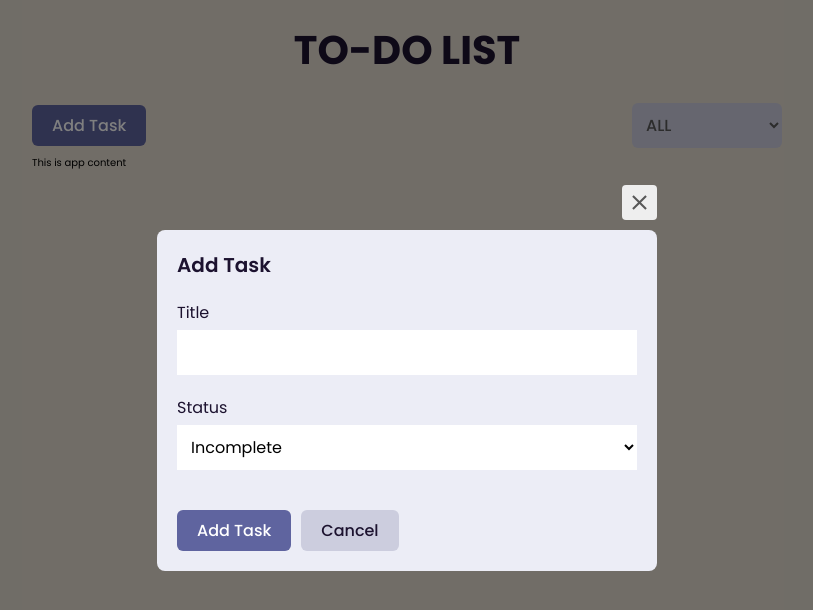
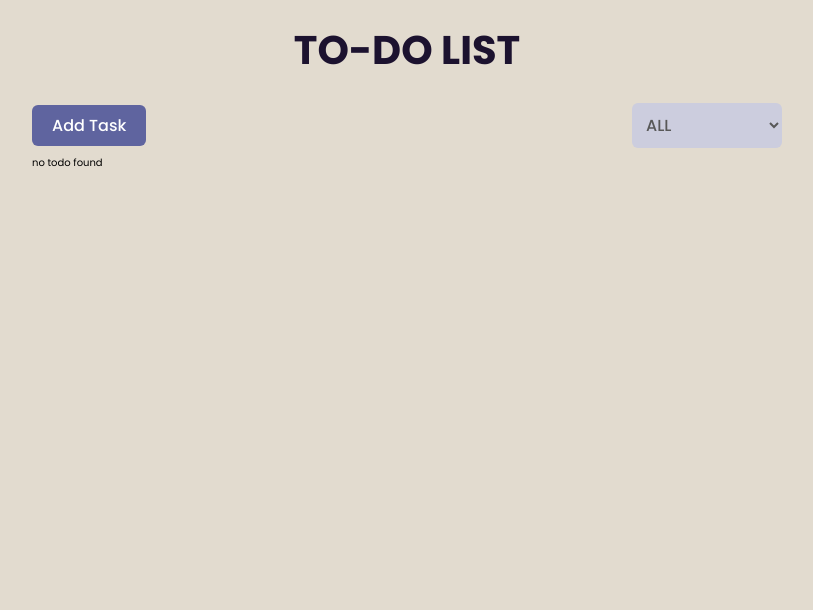
Before and after one commit to chan-kristine/Intern-Task, a React (Create React App) app: page / in a window 1280 px wide. Shown: the top 610 px of the page, without its empty margins (233-1046 px from the left). Built offline with nearby package versions, Linux system fonts and the light colour scheme; the HTML template or start-up script is replaced by a standard one.

Commit message:
add function for (has todo or don't have todo)

```diff
--- a/src/App.js
+++ b/src/App.js
@@ -15,7 +15,14 @@ function App() {
           <AppContent />
         </div>
       </div>
-      <Toaster />
+      <Toaster
+        position="bottom-right"
+        toastOptions={{
+          style: {
+            fontSize: '1.4rem',
+          },
+        }}
+      />
     </>
   );
 }
--- a/src/components/AppContent.js
+++ b/src/components/AppContent.js
@@ -1,7 +1,18 @@
 import React from 'react';
+import { useSelector } from 'react-redux';
 
 function AppContent() {
-  return <div>This is app content</div>;
+  const todoList = useSelector((state) => state.todo.todoList);
+  const sortedTodoList = [...todoList];
+  sortedTodoList.sort((a, b) => new Date(b.time) - new Date(a.time));
+
+  return (
+    <div>
+      {sortedTodoList && sortedTodoList.length > 0
+        ? 'todo will be here'
+        : 'no todo found'}
+    </div>
+  );
 }
 
 export default AppContent;
--- a/src/components/AppHeader.js
+++ b/src/components/AppHeader.js
@@ -4,7 +4,7 @@ import styles from '../styles/modules/app.module.scss';
 import TodoModal from './TodoModal';
 
 function AppHeader() {
-  const [modalOpen, setModalOpen] = useState(true);
+  const [modalOpen, setModalOpen] = useState(false);
 
   return (
     <div className={styles.appHeader}>
--- a/src/components/TodoModal.js
+++ b/src/components/TodoModal.js
@@ -26,6 +26,8 @@ function TodoModal({ modalOpen, setModalOpen }) {
       );
       setModalOpen(false);
       toast.success('Task Added Successfully');
+    } else {
+      toast.error("Title shouldn't be empty");
     }
   };
 
```
